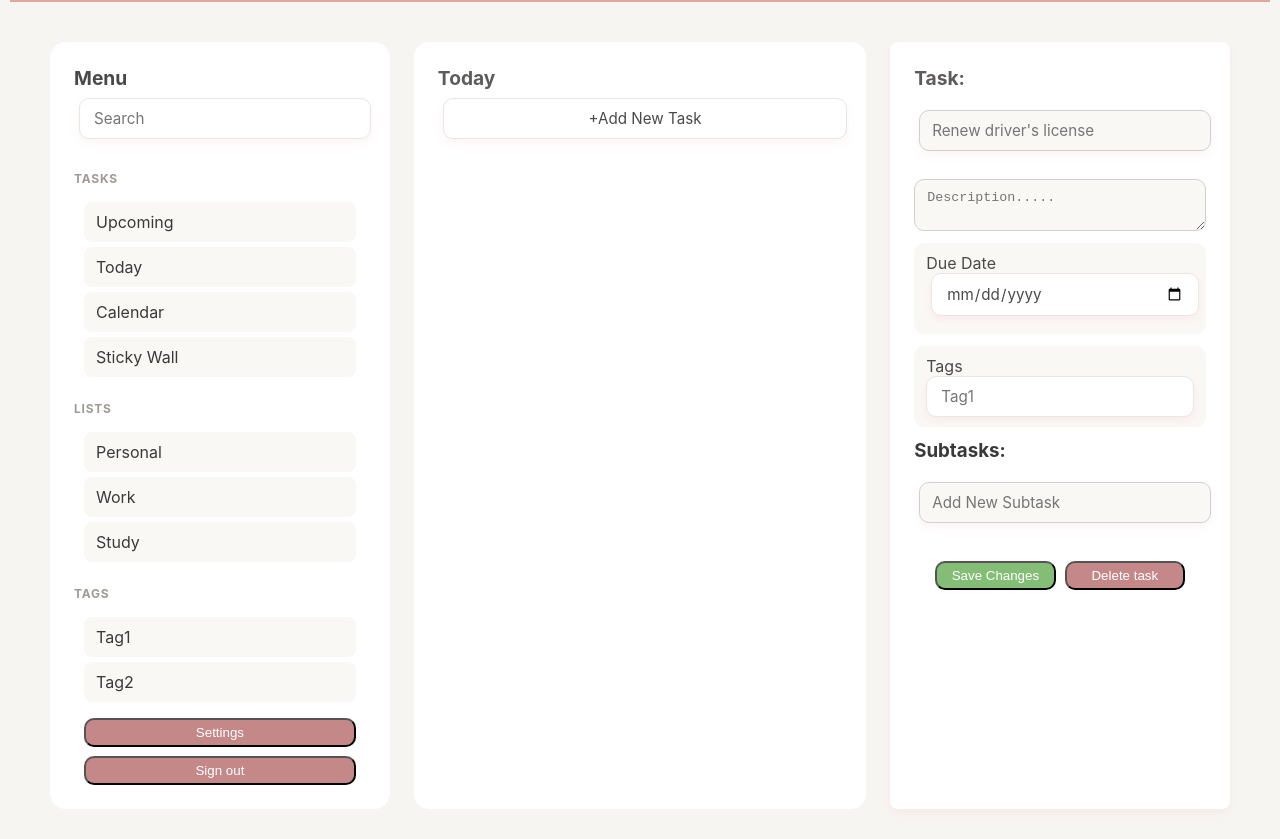
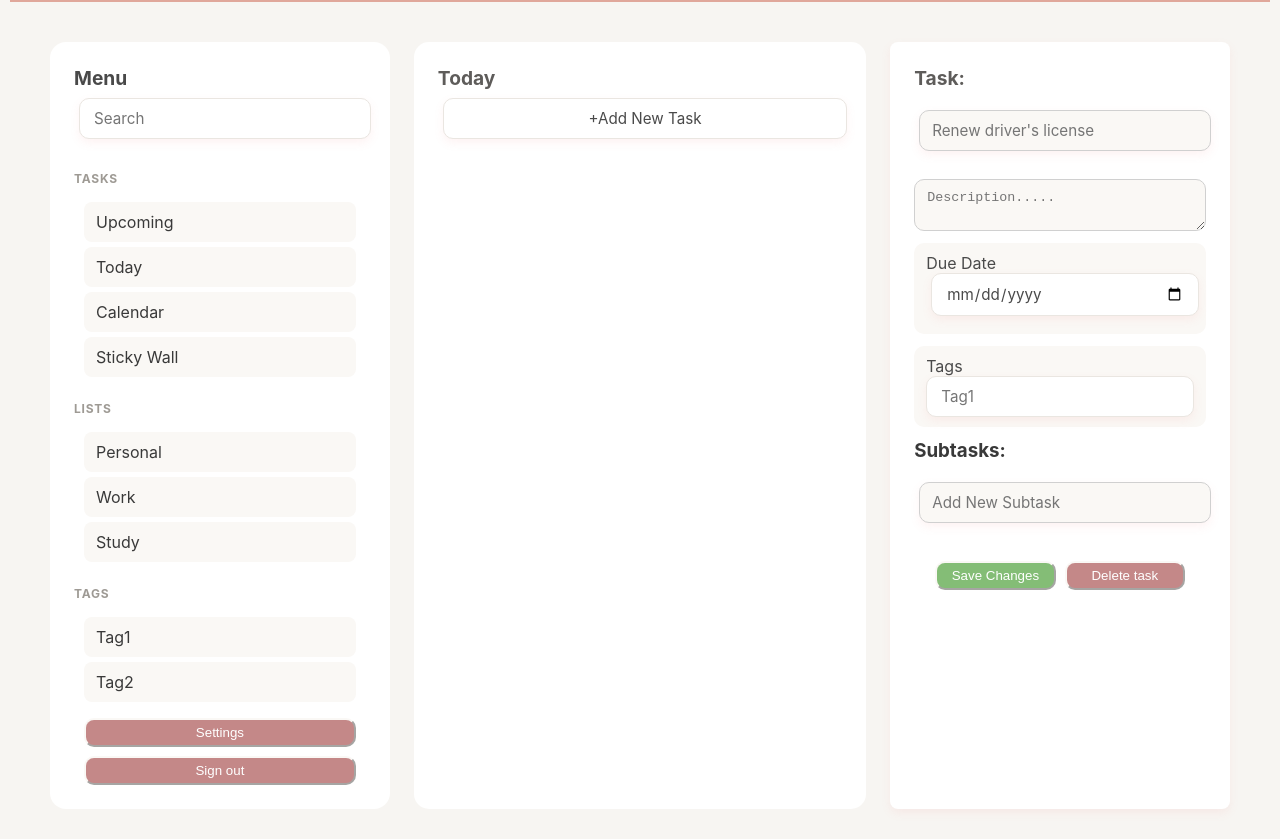
Before and after one commit to nishika070/To-do-List, a plain HTML site: page frontend/index.html in a window 1280 px wide. Shown: the part 116-955 px from the top of the page. Drawn offline with Linux system fonts and the light colour scheme.

Commit message:
final changes

```diff
--- a/frontend/style.css
+++ b/frontend/style.css
@@ -147,13 +147,15 @@ header p {
 
     margin-left: 10px;
     margin-right:10px;
-
+    border-color:#FAF8F5 ;
 }
 .setting {
     background-color:#c48888;
     color: #FFFFFF;
     padding: 5px;
     border-radius: 10px;
+    border-color:#FAF8F5 ;
+
 }
 
 .setting:hover {
@@ -165,6 +167,7 @@ header p {
     background-color: #c48888;
     color: #FFFFFF;
     padding: 5px;
+    border-color:#FAF8F5 ;
     border-radius: 10px;
 }
 .sign-out:hover {
@@ -283,6 +286,8 @@ header p {
 .save {
     background-color: #84bd76;
     color: #FFFFFF;
+    border-color:#FAF8F5 ;
+
     padding: 5px;
     border-radius: 10px;
 }
@@ -293,6 +298,7 @@ header p {
 }
 
 .delete {
+    border-color:#FAF8F5 ;
     background-color: #c48888;
     color: #FFFFFF;
     padding: 5px;
```
